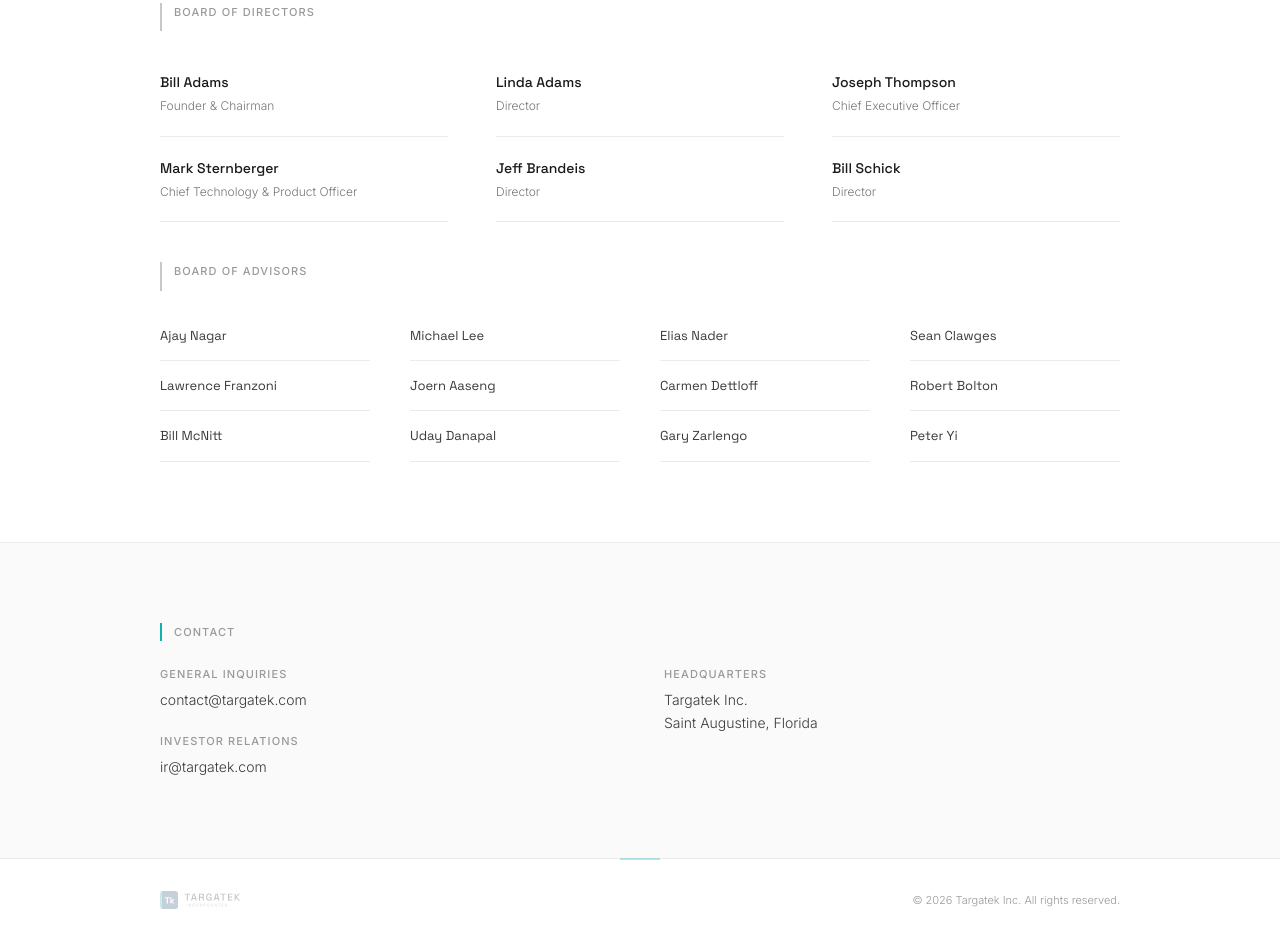
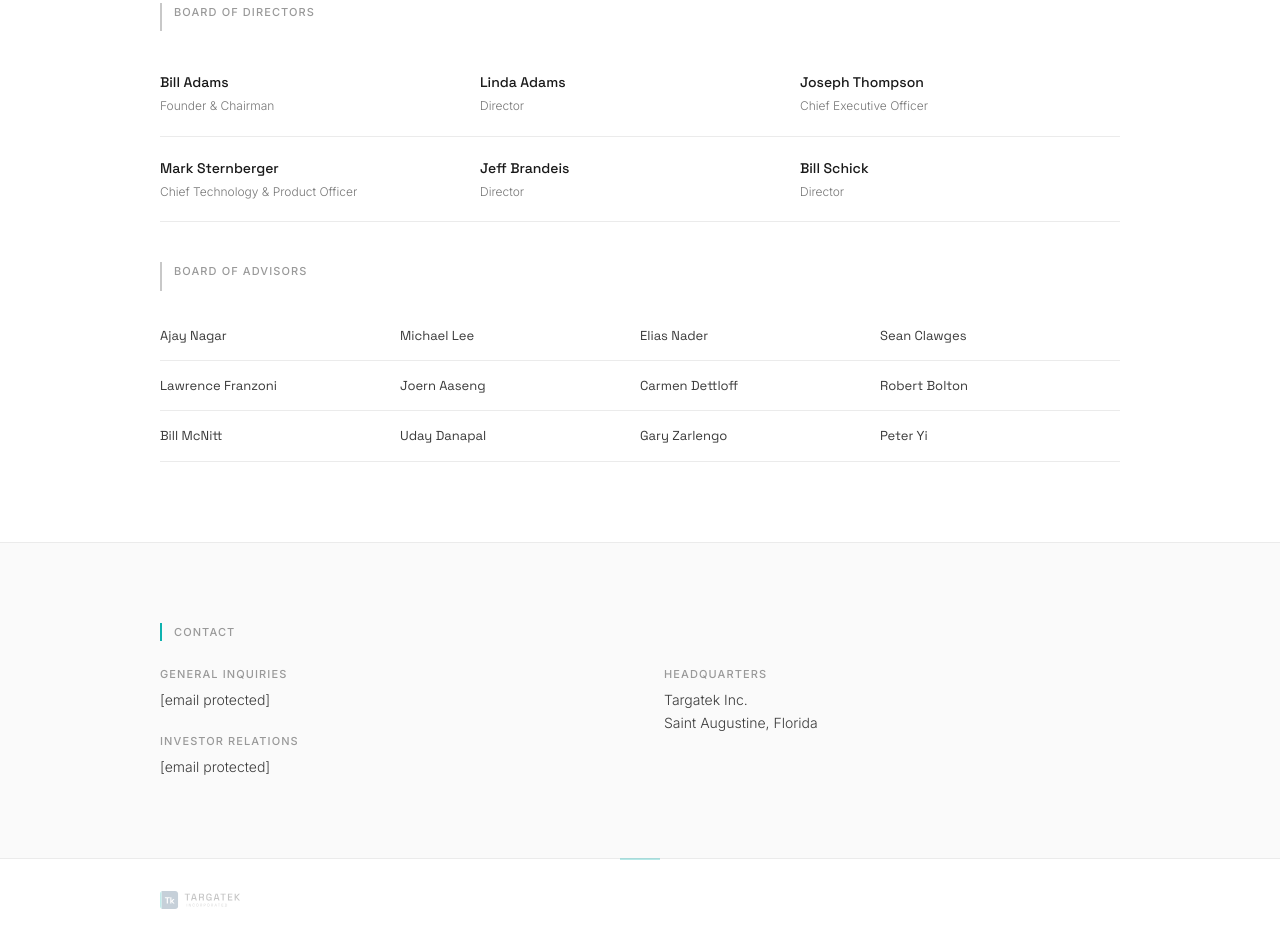
Before and after one commit to Textak-AI/targatek-site, a website: page public/index.html in a window 1280 px wide. Shown: the part 1364-2305 px from the top of the page. Drawn offline with Linux system fonts and the light colour scheme.

Commit message:
full-width grid, fix logo

```diff
--- a/public/index.html
+++ b/public/index.html
@@ -222,12 +222,13 @@
   .leadership-grid {
     display: grid;
     grid-template-columns: repeat(3, 1fr);
-    gap: 0 48px;
+    gap: 0;
   }
   .leader-card {
-    padding: 20px 0;
+    padding: 20px 16px 20px 0;
     border-bottom: 1px solid var(--gray-150);
   }
+  .leader-card:nth-child(3n) { padding-right: 0; }
   .leader-name {
     font-family: var(--font-display);
     font-size: 14px;
@@ -244,12 +245,13 @@
   .advisor-grid {
     display: grid;
     grid-template-columns: repeat(4, 1fr);
-    gap: 0 40px;
+    gap: 0;
   }
   .advisor-card {
-    padding: 14px 0;
+    padding: 14px 12px 14px 0;
     border-bottom: 1px solid var(--gray-150);
   }
+  .advisor-card:nth-child(4n) { padding-right: 0; }
   .advisor-name {
     font-family: var(--font-display);
     font-size: 13px;
@@ -494,11 +496,11 @@
       <div>
         <div class="contact-item">
           <div class="contact-item-label">General Inquiries</div>
-          <div class="contact-item-value"><a href="mailto:contact@targatek.com">contact@targatek.com</a></div>
+          <div class="contact-item-value"><a href="/cdn-cgi/l/email-protection#fc9f9392889d9f88bc889d8e9b9d889997d29f9391"><span class="__cf_email__" data-cfemail="fa9995948e9b998eba8e9b889d9b8e9f91d4999597">[email&#160;protected]</span></a></div>
         </div>
         <div class="contact-item">
           <div class="contact-item-label">Investor Relations</div>
-          <div class="contact-item-value"><a href="mailto:ir@targatek.com">ir@targatek.com</a></div>
+          <div class="contact-item-value"><a href="/cdn-cgi/l/email-protection#066f7446726774616772636d2865696b"><span class="__cf_email__" data-cfemail="b0d9c2f0c4d1c2d7d1c4d5db9ed3dfdd">[email&#160;protected]</span></a></div>
         </div>
       </div>
       <div>
@@ -517,15 +519,4 @@
     <div class="footer-logo">
       <img src="targatek-lockup.svg" alt="Targatek">
     </div>
-    <div class="footer-copy">&copy; 2026 Targatek Inc. All rights reserved.</div>
-  </div>
-</footer>
-
-<script>
-  const nav = document.getElementById('nav');
-  window.addEventListener('scroll', () => {
-    nav.classList.toggle('scrolled', window.scrollY > 10);
-  });
-</script>
-</body>
-</html>
+    <div class="footer-copy
```
